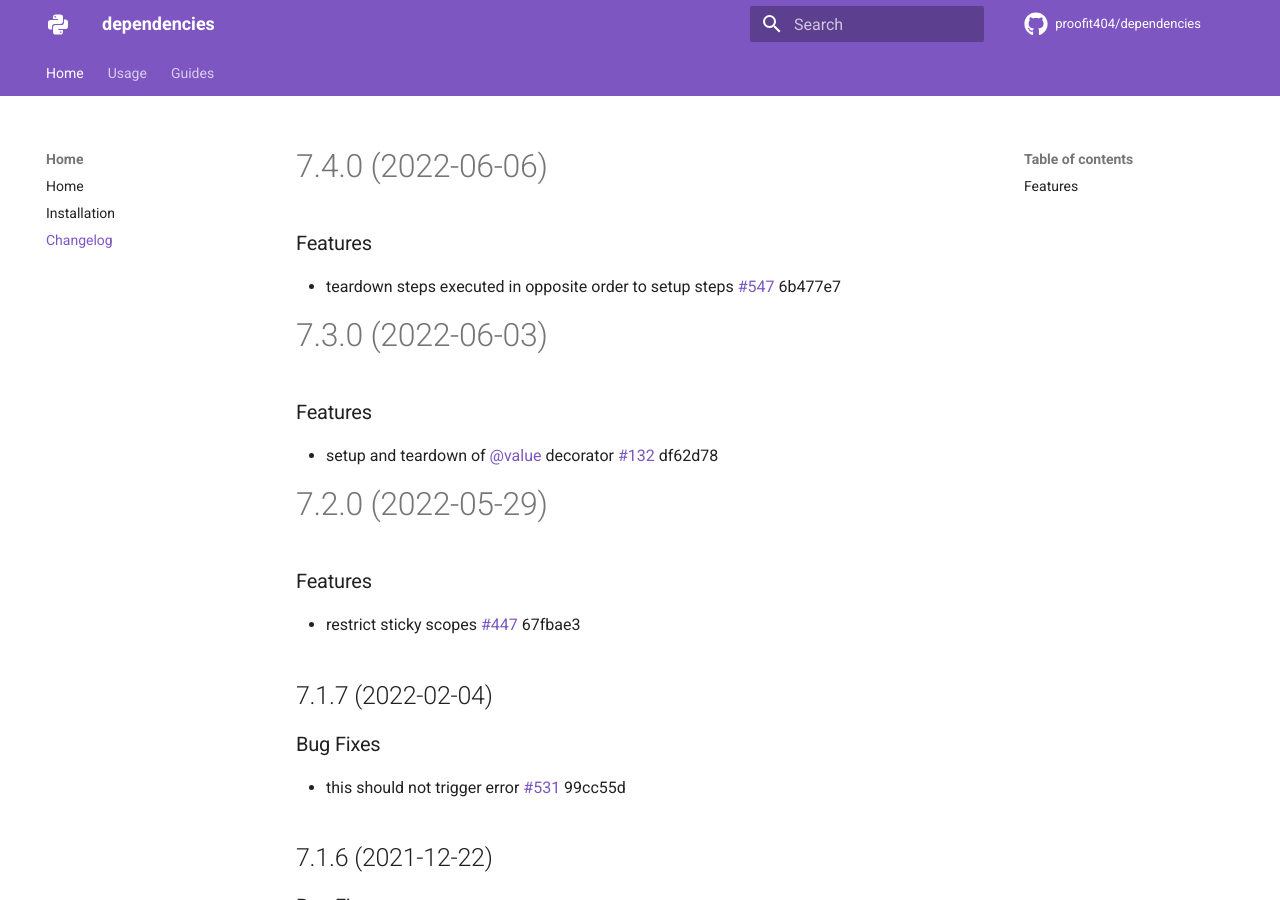
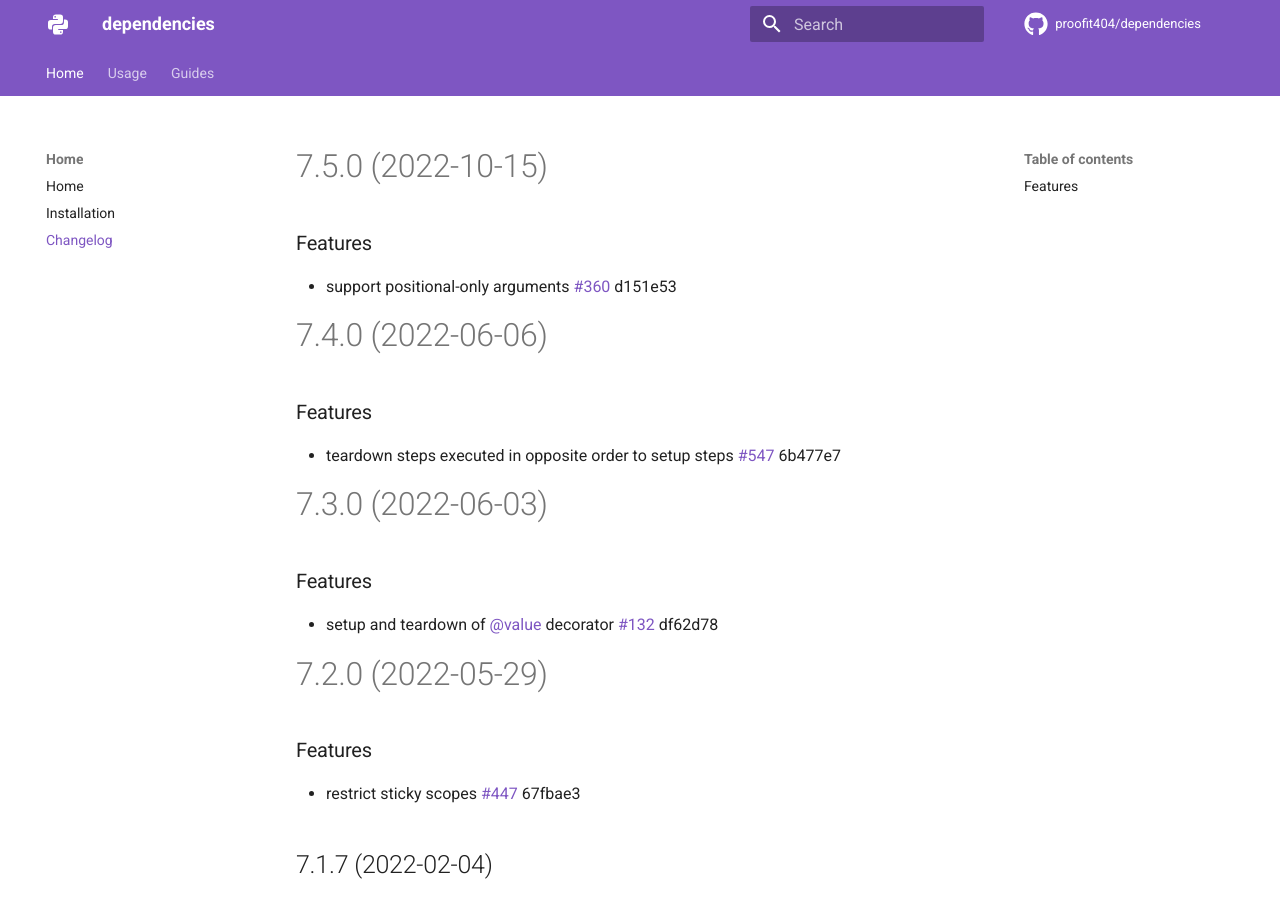
Before and after one commit to proofit404/dependencies, an MkDocs documentation site: the page built from docs/changelog.md, in a window 1280 px wide and 900 px high. Built offline with MkDocs 1.6.1 and Material for MkDocs 9.7.7, drawn with Linux system fonts in a browser that asks for light colours; comment, search, counter and statistics services are not loaded.

Commit message:
chore(release): 7.5.0 [skip ci]
# 7.5.0 (2022-10-15)

### Features

* support positional-only arguments [#360](https://github.com/proofit404/dependencies/issues/360) d151e53

```diff
--- a/docs/changelog.md
+++ b/docs/changelog.md
@@ -1,3 +1,10 @@
+# 7.5.0 (2022-10-15)
+
+### Features
+
+- support positional-only arguments
+  [#360](https://github.com/proofit404/dependencies/issues/360) d151e53
+
 # 7.4.0 (2022-06-06)
 
 ### Features
--- a/package.json
+++ b/package.json
@@ -1,6 +1,6 @@
 {
   "name": "dependencies",
-  "version": "7.4.0",
+  "version": "7.5.0",
   "private": true,
   "devDependencies": {
     "@commitlint/cli": "*",
--- a/pyproject.toml
+++ b/pyproject.toml
@@ -19,7 +19,7 @@ packages = [
 ]
 readme = "docs/index.md"
 repository = "https://github.com/proofit404/dependencies"
-version = "7.4.0"
+version = "7.5.0"
 
 [tool.poetry.dependencies]
 python = "*"
```
